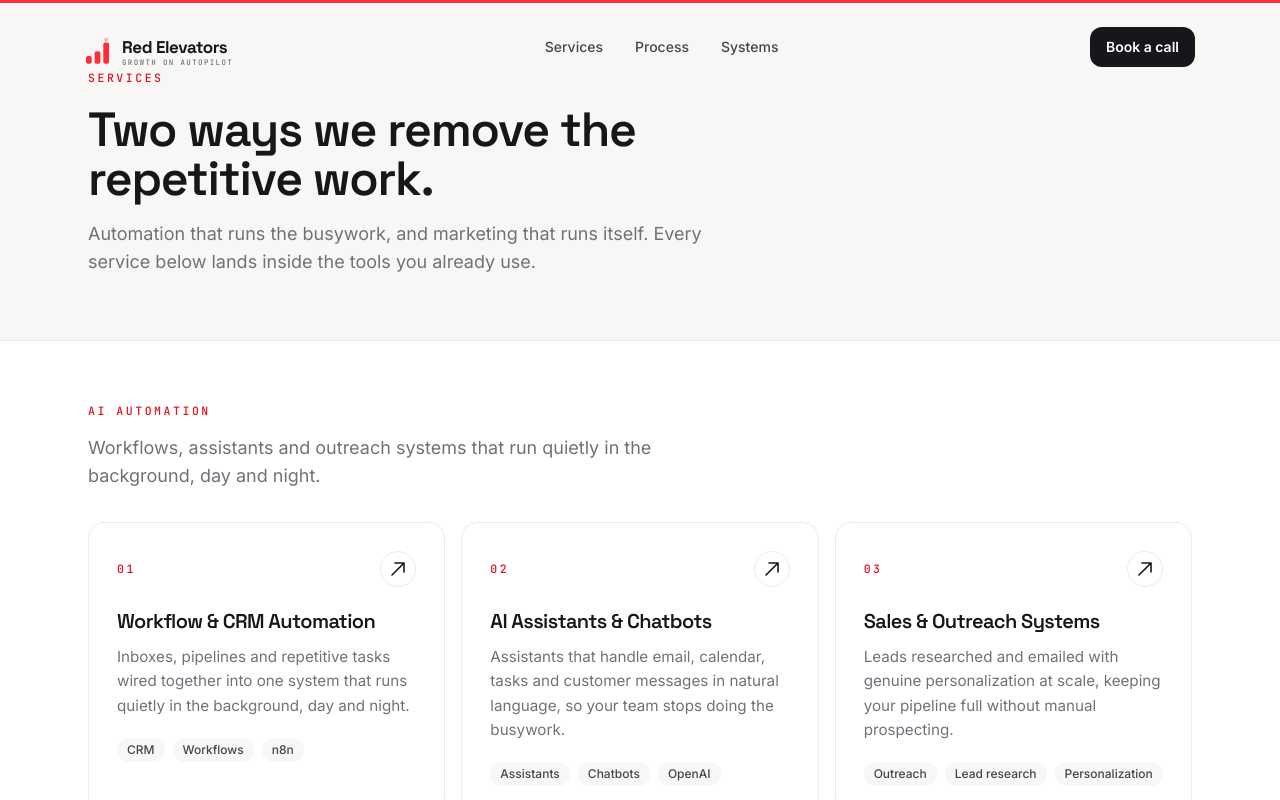
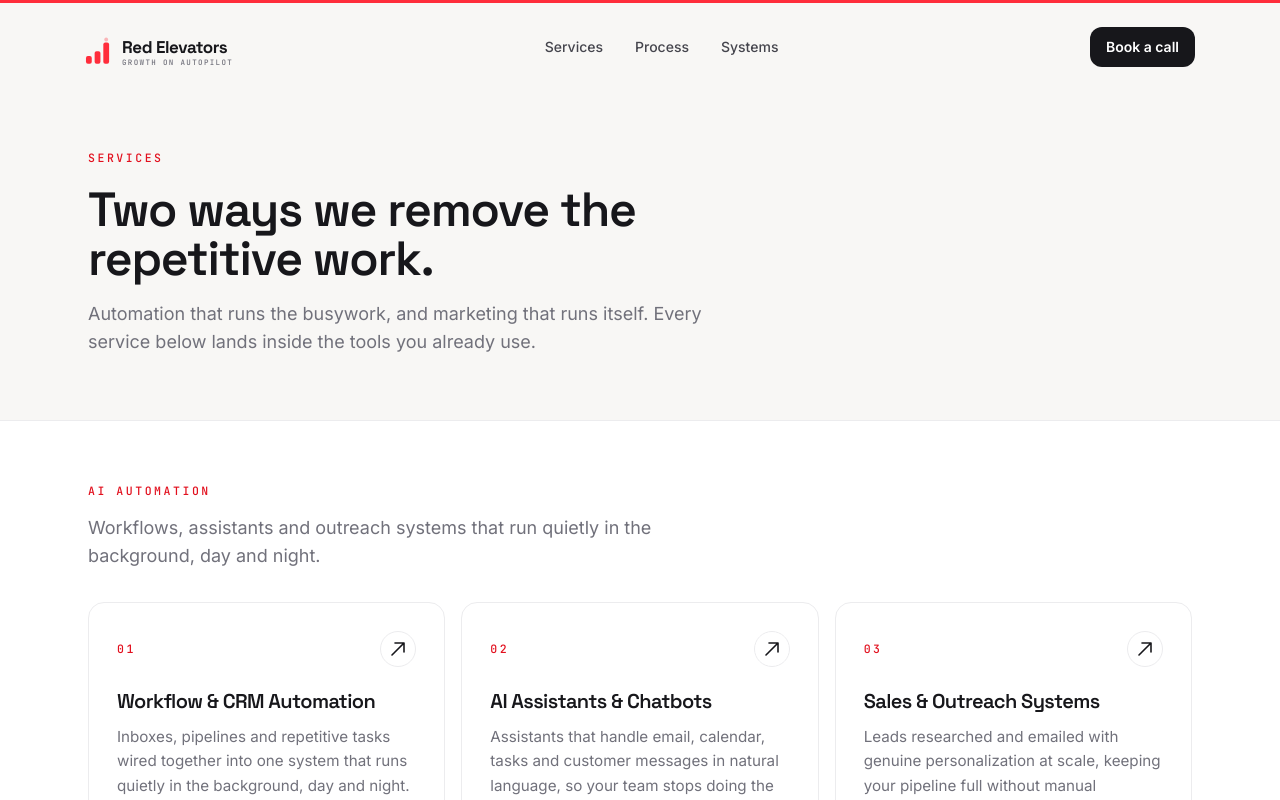
Before and after one commit to shirrsho/redelevators-portfolio, a Next.js app: page /services in a window 1280 px wide. Shown: the top 800 px of the page. Built offline with nearby package versions, Linux system fonts and the light colour scheme.

Commit message:
Fix site-wide overlap audit: PageHeader vs nav, email tooltip vs Book a call

```diff
--- a/src/components/Footer.tsx
+++ b/src/components/Footer.tsx
@@ -34,7 +34,11 @@ export function Footer() {
             <div>
               <div className="font-mono-label text-muted">Contact</div>
               <ul className="mt-4 space-y-2.5 text-sm">
-                <li>
+                {/* pb-4, not the list's own space-y-2.5, makes room for the
+                    "Copied to clipboard" tooltip EmailLink shows on click —
+                    that gap alone (10px) let the tooltip land on top of
+                    "Book a call" right below it. Fixed 12 Sep 2026. */}
+                <li className="pb-6">
                   <EmailLink
                     email="contact@redelevators.com"
                     className="text-ink-soft transition-colors hover:text-red"
--- a/src/components/PageHeader.tsx
+++ b/src/components/PageHeader.tsx
@@ -23,7 +23,17 @@ export function PageHeader({
 }) {
   return (
     <section className="border-b border-line bg-cream">
-      <div className="mx-auto max-w-6xl px-6 py-14 sm:py-16">
+      {/* pt-32/36, not py-14/16 top-and-bottom alike — the fixed Nav pill's
+          bottom edge sits at ~78px, and the mockup's original 56/64px value
+          (ported from docs/design-system.html, whose own page uses a
+          non-floating sticky nav) let a long mono-label collide with the
+          nav's wordmark subtitle. Confirmed via overlap detection: "AI
+          Automation" (this label) vs. "Growth on Autopilot" (the nav
+          tagline). Fixed 12 Sep 2026 — same fix Hero.tsx already had for
+          the same reason (see DESIGN.md, "the hero opens at 144-176px... to
+          clear the floating nav"), just not carried over when this
+          component was built. */}
+      <div className="mx-auto max-w-6xl px-6 pb-14 pt-32 sm:pb-16 sm:pt-36">
         <div className="max-w-2xl">
           <span className="font-mono-label">{label}</span>
           <h1 className="mt-4 text-[clamp(1.9rem,4vw,3rem)] font-semibold tracking-tight">
```
Also changed, not shown: 1 other file (tests, documents, lock files or other folders).
